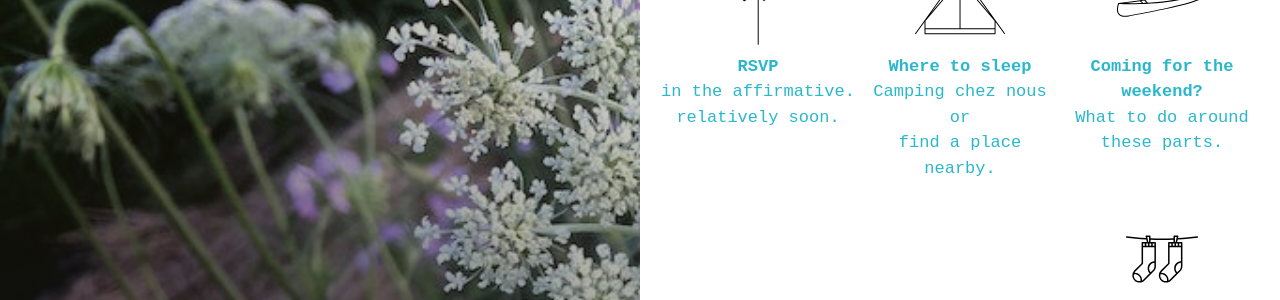
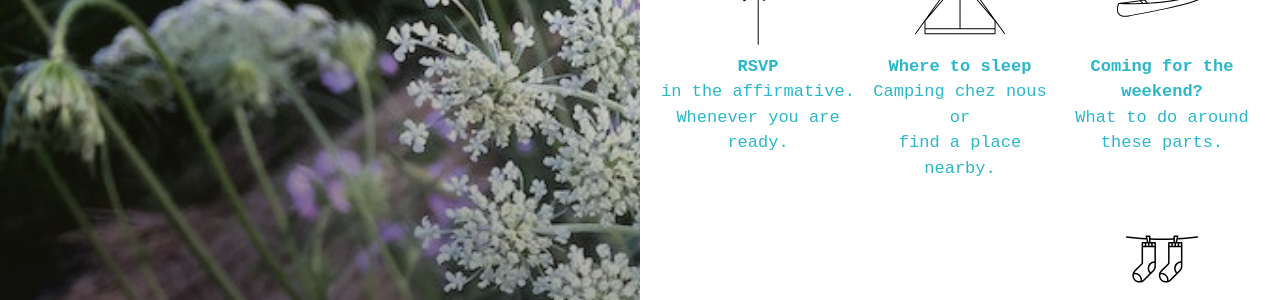
Before and after one commit to kevwalsh/carota, a Jekyll site: the page built from index.html, in a window 1280 px wide. Shown: the part 308-608 px from the top of the page. Built offline with Jekyll 4.4.1, drawn with Linux system fonts in a browser that asks for light colours.

Commit message:
Update 2016-01-06-rsvp.md

```diff
--- a/_posts/2016-01-06-rsvp.md
+++ b/_posts/2016-01-06-rsvp.md
@@ -1,7 +1,7 @@
 ---
 layout: page
 title: RSVP
-excerpt: "in the affirmative. <br /> relatively soon."
+excerpt: "in the affirmative. <br /> Whenever you are ready."
 image:
   png: dandelion.png
   svg: dandelion.svg
```
